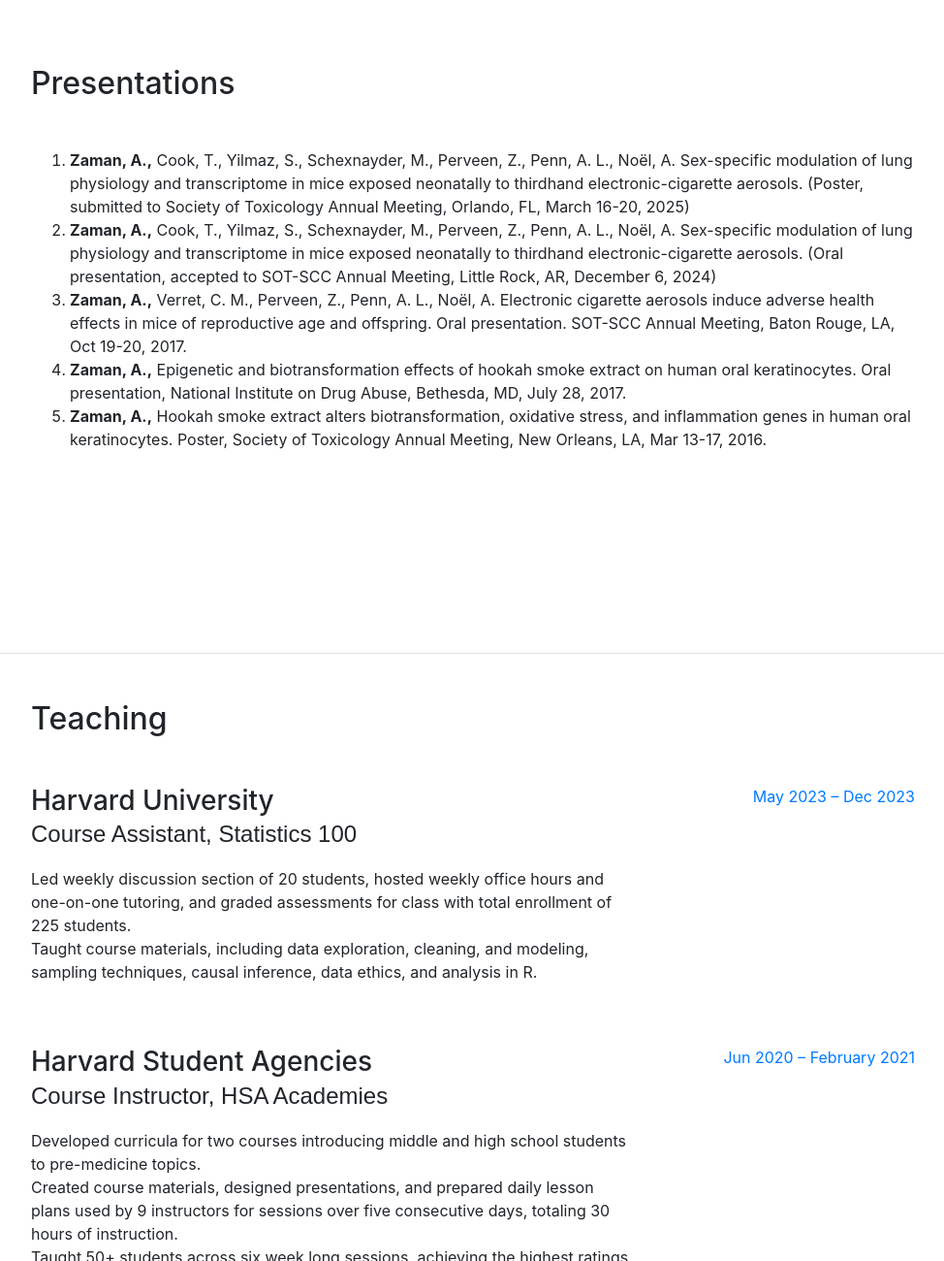
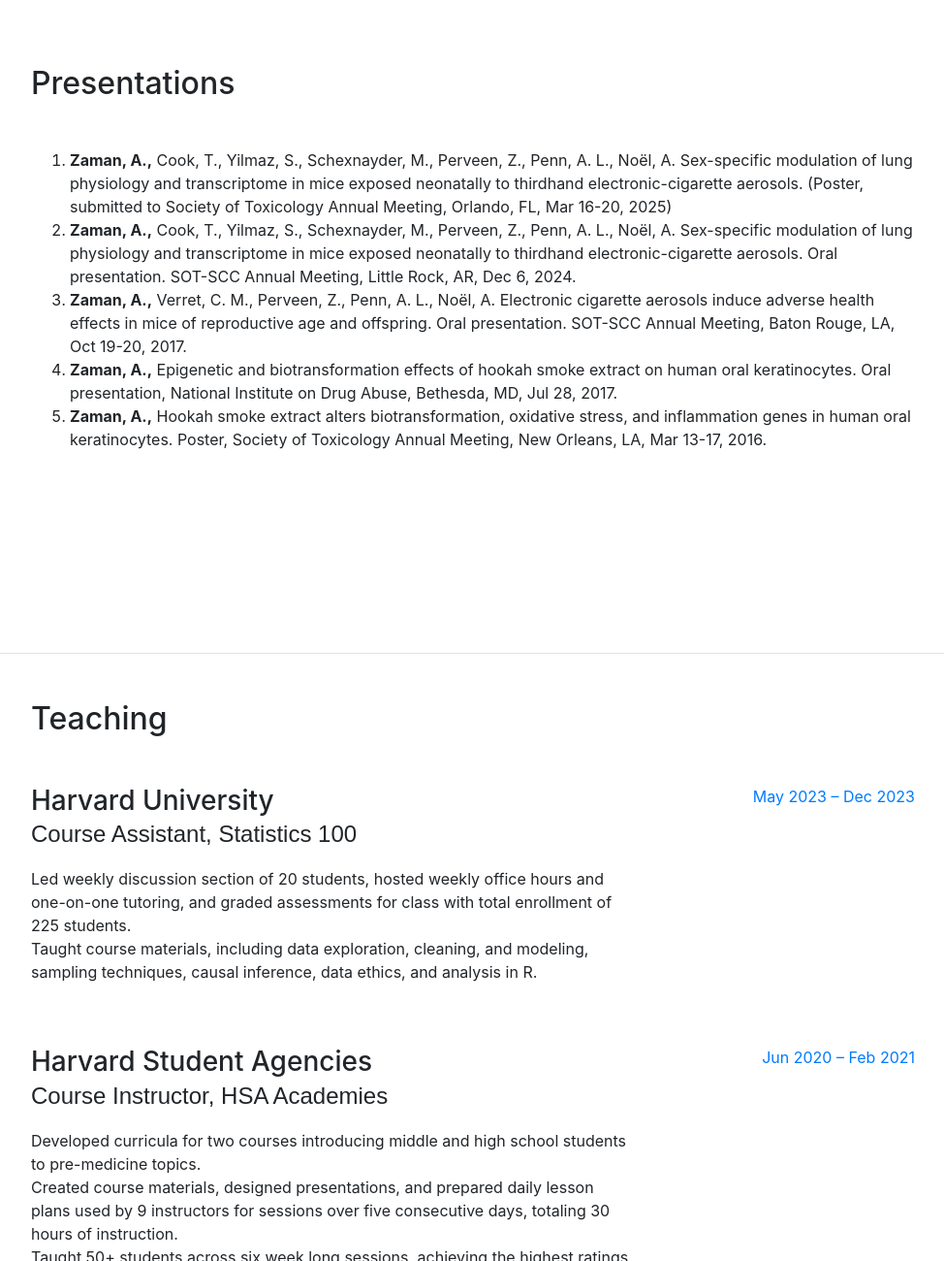
Before and after one commit to anushazaman/anushazaman.github.io, a website with bundled scripts: page index.html in a window 1280 px wide. Shown: the part 6742-8042 px from the top of the page at 97% size, without its empty margins (288-1262 px from the left). Built offline with nearby package versions, Linux system fonts and the light colour scheme; a web font is replaced by a local one.

Commit message:
Update index.html

```diff
--- a/index.html
+++ b/index.html
@@ -307,13 +307,12 @@
         <div class="my-auto">
           <h2 class="mb-5">Presentations</h2>
           <ol>
-            <li><b>Zaman, A.,</b> Cook, T., Yilmaz, S., Schexnayder, M., Perveen, Z., Penn, A. L., Noël, A. Sex-specific modulation of lung physiology and transcriptome in mice exposed neonatally to thirdhand electronic-cigarette aerosols. (Poster, submitted to Society of Toxicology Annual Meeting, Orlando, FL, March 16-20, 2025)
+            <li><b>Zaman, A.,</b> Cook, T., Yilmaz, S., Schexnayder, M., Perveen, Z., Penn, A. L., Noël, A. Sex-specific modulation of lung physiology and transcriptome in mice exposed neonatally to thirdhand electronic-cigarette aerosols. (Poster, submitted to Society of Toxicology Annual Meeting, Orlando, FL, Mar 16-20, 2025)
 </li>
-            <li><b>Zaman, A.,</b> Cook, T., Yilmaz, S., Schexnayder, M., Perveen, Z., Penn, A. L., Noël, A. Sex-specific modulation of lung physiology and transcriptome in mice exposed neonatally to thirdhand electronic-cigarette aerosols. (Oral presentation, accepted to SOT-SCC Annual Meeting, Little Rock, AR, December 6, 2024)
-</li>
+            <li><b>Zaman, A.,</b> Cook, T., Yilmaz, S., Schexnayder, M., Perveen, Z., Penn, A. L., Noël, A. Sex-specific modulation of lung physiology and transcriptome in mice exposed neonatally to thirdhand electronic-cigarette aerosols. Oral presentation. SOT-SCC Annual Meeting, Little Rock, AR, Dec 6, 2024.</li>
             <li><b>Zaman, A.,</b> Verret, C. M., Perveen, Z., Penn, A. L., Noël, A. Electronic cigarette aerosols induce adverse health effects in mice of reproductive age and offspring. Oral presentation. SOT-SCC Annual Meeting, Baton Rouge, LA, Oct 19-20, 2017.
 </li>
-            <li><b>Zaman, A.,</b> Epigenetic and biotransformation effects of hookah smoke extract on human oral keratinocytes. Oral presentation, National Institute on Drug Abuse, Bethesda, MD, July 28, 2017.
+            <li><b>Zaman, A.,</b> Epigenetic and biotransformation effects of hookah smoke extract on human oral keratinocytes. Oral presentation, National Institute on Drug Abuse, Bethesda, MD, Jul 28, 2017.
 </li>
             <li><b>Zaman, A.,</b> Hookah smoke extract alters biotransformation, oxidative stress, and inflammation genes in human oral keratinocytes. Poster, Society of Toxicology Annual Meeting, New Orleans, LA, Mar 13-17, 2016.
 </li>
@@ -349,7 +348,7 @@
 
                     </div>
                 <div class="resume-date text-md-right">
-                    <span class="text-primary">Jun 2020 – February 2021</span>
+                    <span class="text-primary">Jun 2020 – Feb 2021</span>
                 </div>
             </div>
         </div>
```
